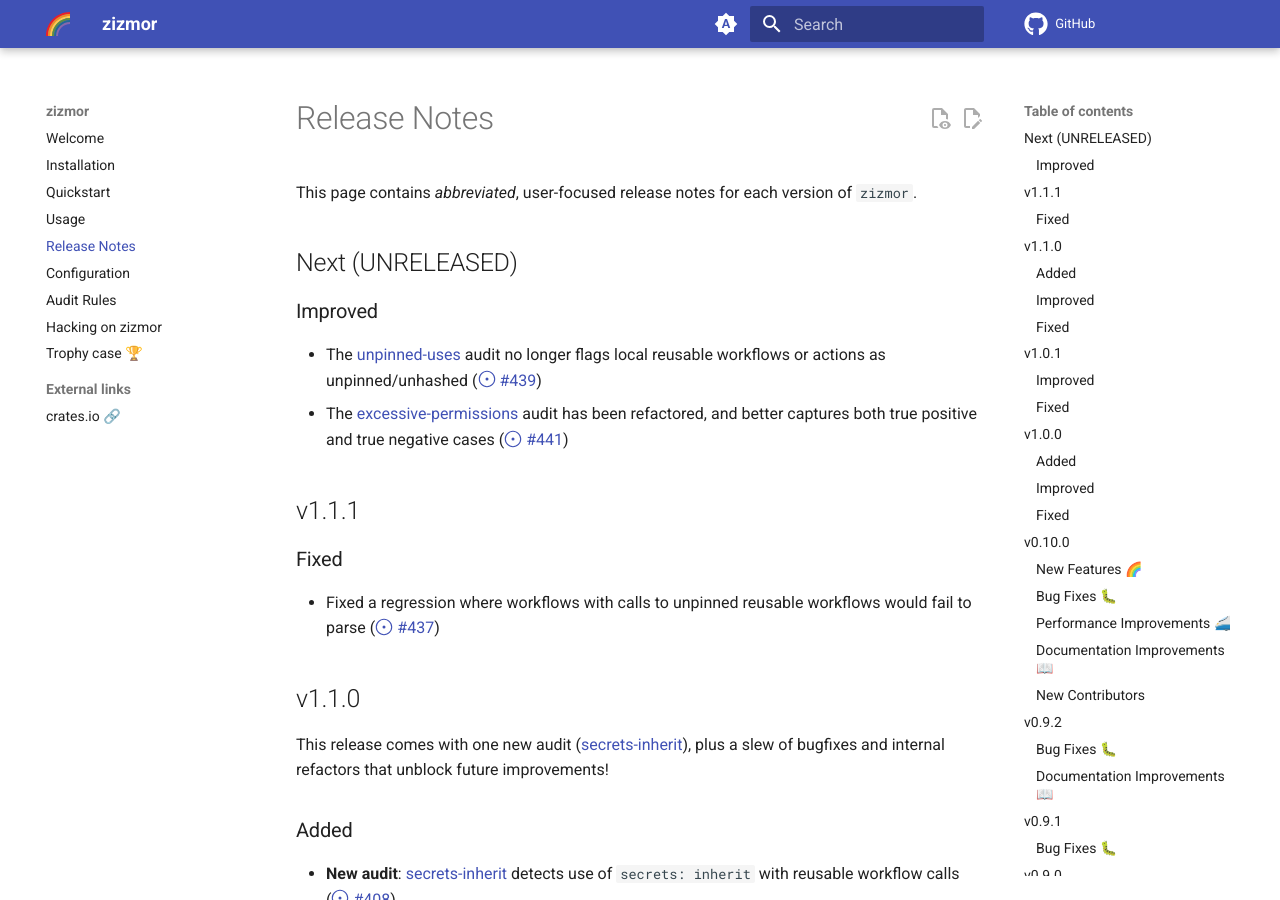
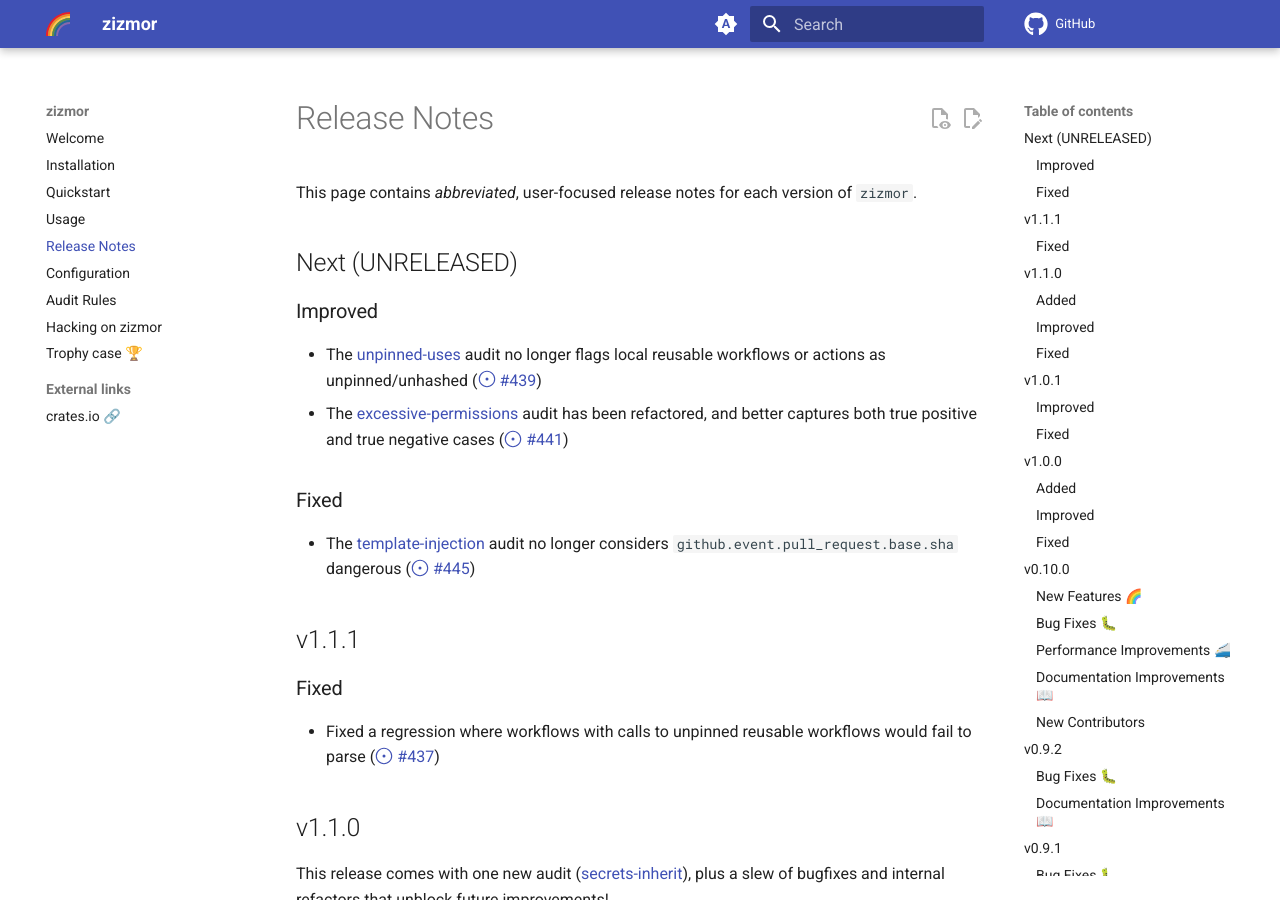
Before and after one commit to zizmorcore/zizmor, an MkDocs documentation site: the page built from docs/release-notes.md, in a window 1280 px wide and 900 px high. Built offline with MkDocs 1.6.1 and Material for MkDocs 9.7.7, drawn with Linux system fonts in a browser that asks for light colours; comment, search, counter and statistics services are not loaded.

Commit message:
bugfix: mark another context as safe during injections (#445)

```diff
--- a/docs/release-notes.md
+++ b/docs/release-notes.md
@@ -15,6 +15,11 @@
   as unpinned/unhashed (#439)
 * The [excessive-permissions] audit has been refactored, and better captures
   both true positive and true negative cases (#441)
+
+### Fixed
+
+* The [template-injection] audit no longer considers `github.event.pull_request.base.sha`
+  dangerous (#445)
 
 ## v1.1.1
 
```
Also changed, not shown: 1 other file.
